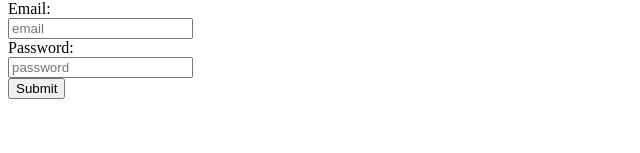
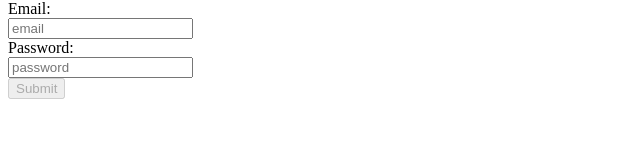
Before and after one commit to mohaimenkhalid/Modular-Architechture-Vue-Typescript-Graphql, a Vue app: page / in a window 1280 px wide. Shown: the part 147-300 px from the top of the page, without its empty margins (0-640 px from the left). Built offline with nearby package versions, Linux system fonts and the light colour scheme.

Commit message:
validation impletements on login page

```diff
--- a/package.json
+++ b/package.json
@@ -10,6 +10,8 @@
   },
   "dependencies": {
     "@apollo/client": "^3.6.9",
+    "@vuelidate/core": "^2.0.0-alpha.44",
+    "@vuelidate/validators": "^2.0.0-alpha.31",
     "core-js": "^3.8.3",
     "graphql": "^16.6.0",
     "graphql-tag": "^2.12.6",
--- /dev/null
+++ b/src/components/common/Error.vue
@@ -0,0 +1,11 @@
+<template>
+  <p class="text-red-500">
+    {{ message }}
+  </p>
+</template>
+
+<script>
+export default {
+  props: ['message']
+}
+</script>
--- a/src/main.js
+++ b/src/main.js
@@ -4,6 +4,7 @@ import router from "@/router";
 import store from "@/store";
 import { registerModules } from "./register-modules";
 import productsModule from "@/modules/products";
+import Error from "@/components/common/Error";
 
 // import { DefaultApolloClient, provideApolloClient } from '@vue/apollo-composable'
 // import { ApolloClient, InMemoryCache } from '@apollo/client/core'
@@ -33,4 +34,5 @@ registerModules({
 
 app.use(router);
 app.use(store);
+app.component('Error', Error);
 app.mount('#app')
--- /dev/null
+++ b/src/modules/products/validators/authValidator.js
@@ -0,0 +1,19 @@
+import {helpers, email, required} from "@vuelidate/validators";
+import useVuelidate from "@vuelidate/core";
+
+const authValidator = (loginForm) => {
+    const rules = {
+        username: {
+            required: helpers.withMessage("username is required", required),
+            email: helpers.withMessage("username must be valid email", email),
+            //minLength: minLength(11)
+        },
+        password: {
+            required: helpers.withMessage("Password is required", required),
+        }
+    }
+    const v$ = useVuelidate(rules, loginForm)
+    return {v$}
+}
+
+export default authValidator;
--- a/src/views/Login.vue
+++ b/src/views/Login.vue
@@ -13,13 +13,15 @@
       <div>
         <h4>Login system</h4>
         <label>Email:</label><br />
-        <input type="email" placeholder="email" v-model="form.username" />
+        <input type="email" placeholder="email" v-model="v$.username.$model" />
+        <Error v-if="v$.username.$errors.length" :message="v$.username.$errors[0].$message" />
       </div>
       <div>
         <label>Password:</label><br />
-        <input type="password" placeholder="password" v-model="form.password" />
+        <input type="password" placeholder="password" v-model="v$.password.$model" />
+        <Error v-if="v$.password.$errors.length" :message="v$.password.$errors[0].$message" />
       </div>
-      <button @click="login">Submit</button>
+      <button @click="login" :disabled="v$.$invalid">Submit</button>
     </div>
   </div>
 </template>
@@ -27,6 +29,7 @@
 <script>
   import store from "@/store";
   import {reactive} from "vue";
+  import authValidator from "@/modules/products/validators/authValidator";
 
   export default {
     setup() {
@@ -34,11 +37,11 @@
       // const call = () =>{
       //  store.dispatch("products/getPostList")
       // }
-
+      const {v$} = authValidator(form)
       const login = () =>{
         store.dispatch("products/login", form)
       }
-    return {login, form}
+    return {login, form, v$}
 
     }
 
```
Also changed, not shown: src/modules/products/services/product.service.js (+8 -3 lines), 1 other file (tests, documents, lock files or other folders).
